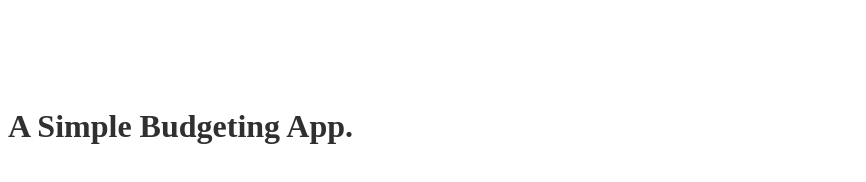
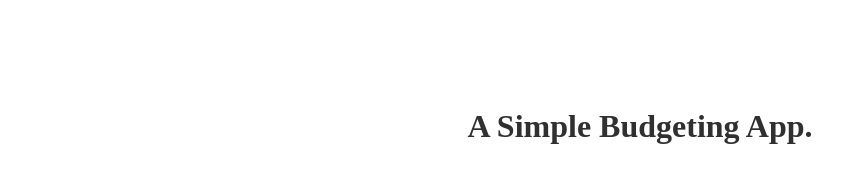
Before and after one commit to Kraaap/coderoller, a plain HTML site: page index.html in a window 1280 px wide. Shown: the whole page, without its empty margins (0-866 px from the left). Drawn offline with Linux system fonts and the light colour scheme.

Commit message:
Update index.html

```diff
--- a/index.html
+++ b/index.html
@@ -5,6 +5,8 @@
     <style type="text/css">
       h1 {
         display: block;
+        width: 1000px;
+        text-align: center;
         margin: 0 auto;
         padding-top: 100px;
         color: #303030;
```
